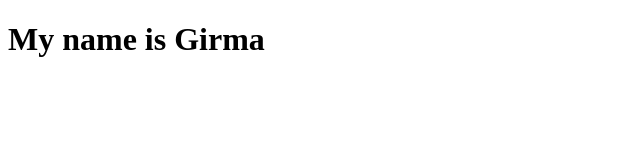
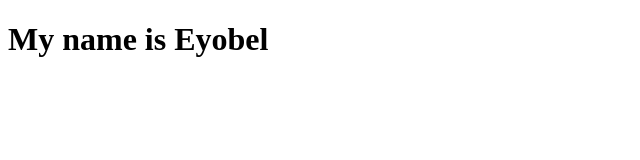
Before and after one commit to eyerusalem7582/Group1, a plain HTML site: page index.html in a window 1280 px wide. Shown: the full height of the page, 0-640 px from the left. Drawn offline with Linux system fonts and the light colour scheme.

Commit message:
updated title

```diff
--- a/index.html
+++ b/index.html
@@ -7,6 +7,7 @@
     <title>Girma</title>
 </head>
 <body>
-   <h1>My name is Girma</h1>
+   <h1>My name is Eyobel</h1>
+
 </body>
 </html>
```
